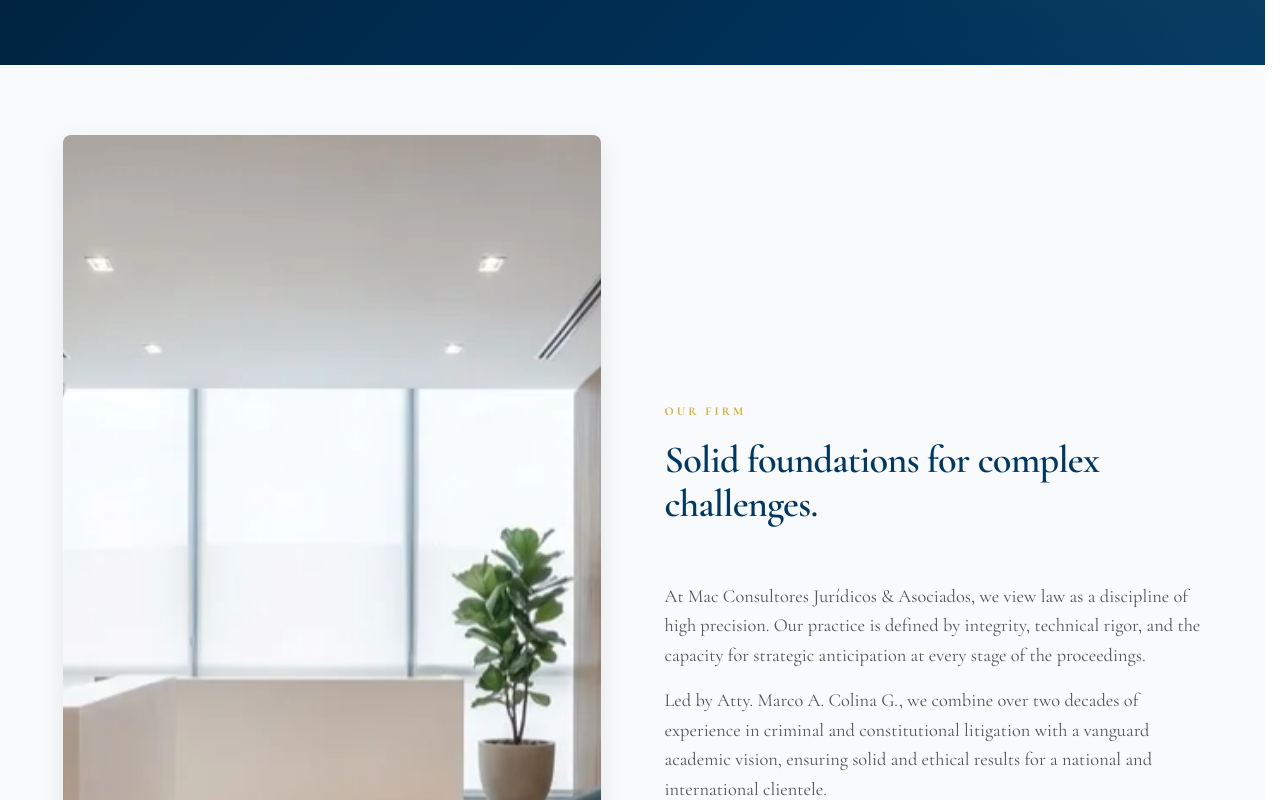
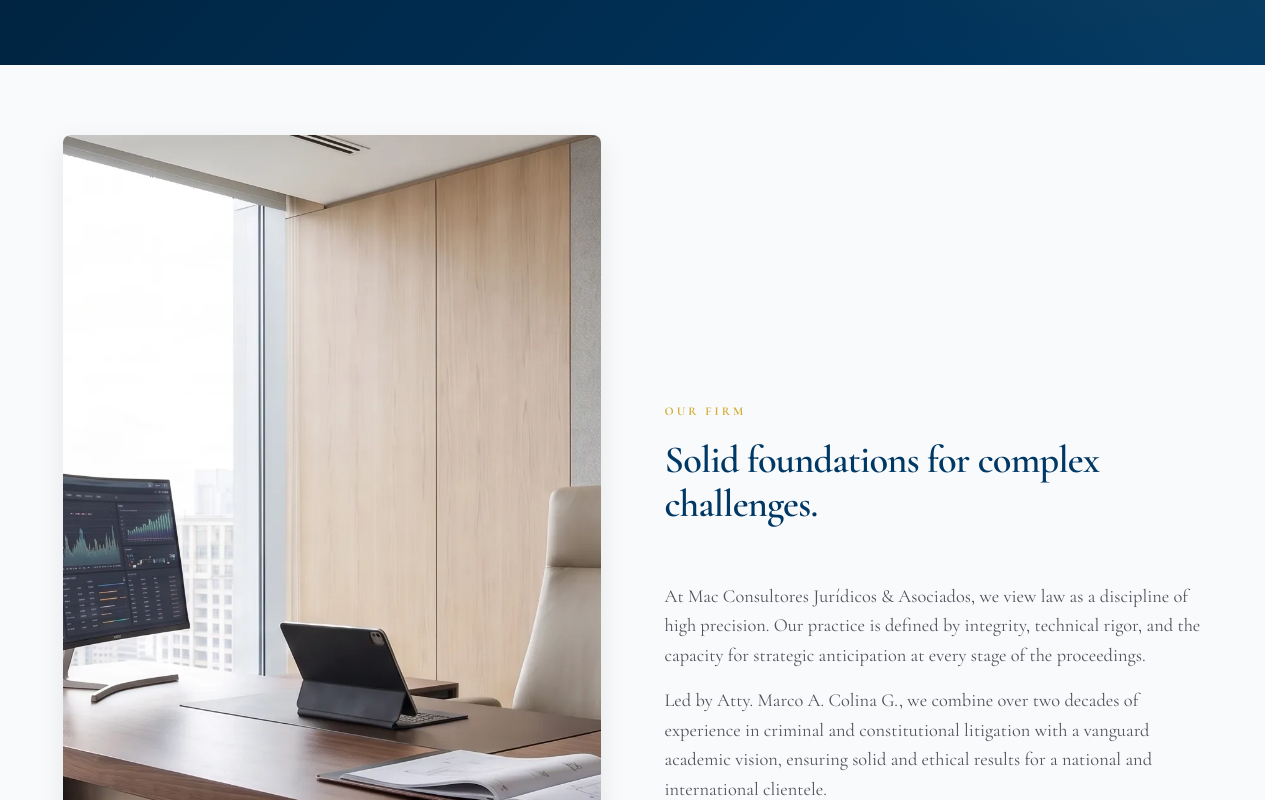
Before and after one commit to mcolina777-cpu/mac-consultores-site-clean, a Next.js app: page /en in a window 1280 px wide. Shown: the part 1180-1980 px from the top of the page. Built offline with nearby package versions, Linux system fonts and the light colour scheme.

Commit message:
chore: Actualizar segunda imagen del home en sección Firma con OFICINA 4.jpeg y optimización SEO

```diff
--- a/src/app/[locale]/page.tsx
+++ b/src/app/[locale]/page.tsx
@@ -71,8 +71,8 @@ export default async function Home({ params }: Props) {
             <div className="img-reveal-wrapper">
               <div className="img-reveal img-vertical">
                 <picture>
-                  <source srcSet="/assets/img-webp/RECEPCION_2_OPT.webp" type="image/webp" />
-                  <img src="/assets/img/RECEPCION_2_OPT.jpg" alt="Recepción" width="2752" height="1536" loading="lazy" />
+                  <source srcSet="/assets/img-webp/OFICINA_4_OPT.webp" type="image/webp" />
+                  <img src="/assets/img/OFICINA_4_OPT.jpg" alt="Oficina de Mac Consultores Jurídicos & Asociados en Caracas" width="2752" height="1536" loading="lazy" />
                 </picture>
               </div>
               <p className="img-caption">Instalaciones de nuestra sede principal</p>
```
Also changed, not shown: public/assets/img-webp/OFICINA_4_OPT.webp (added), public/assets/img/OFICINA_4_OPT.jpg (added).
